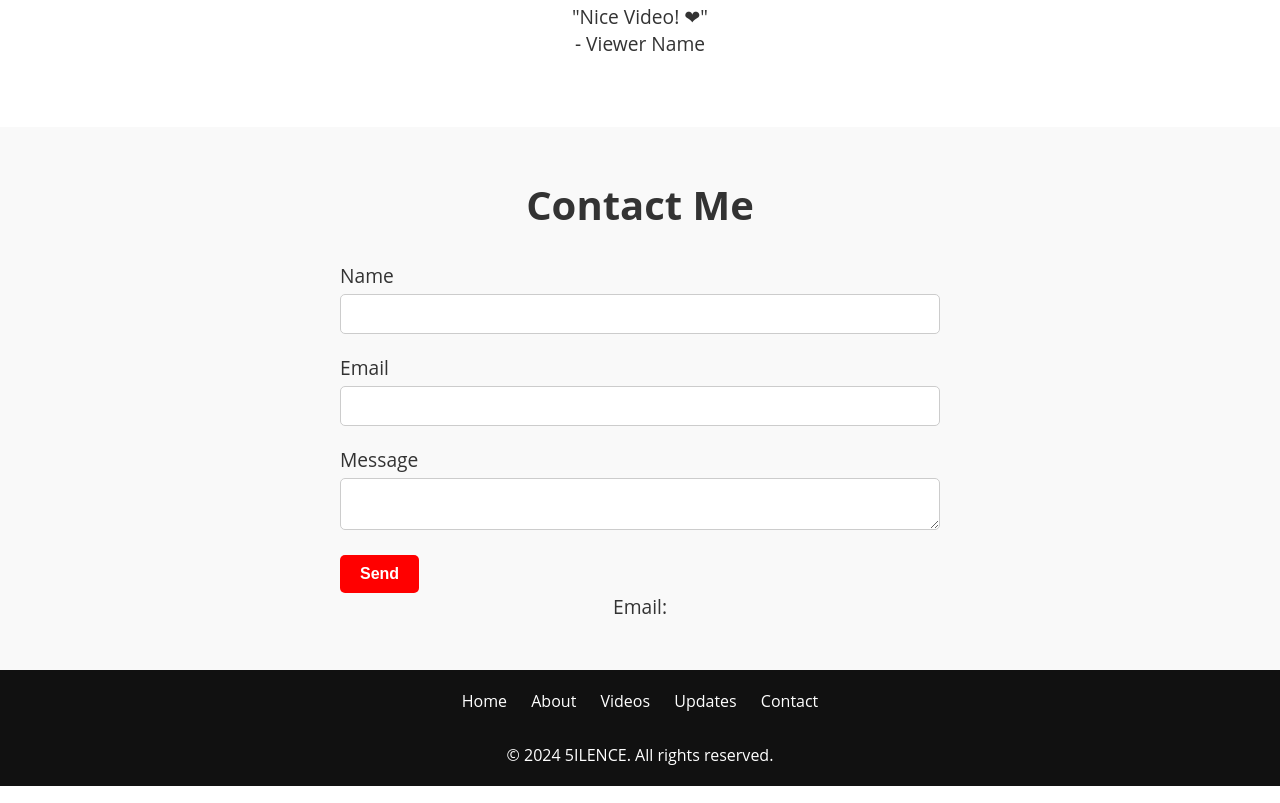
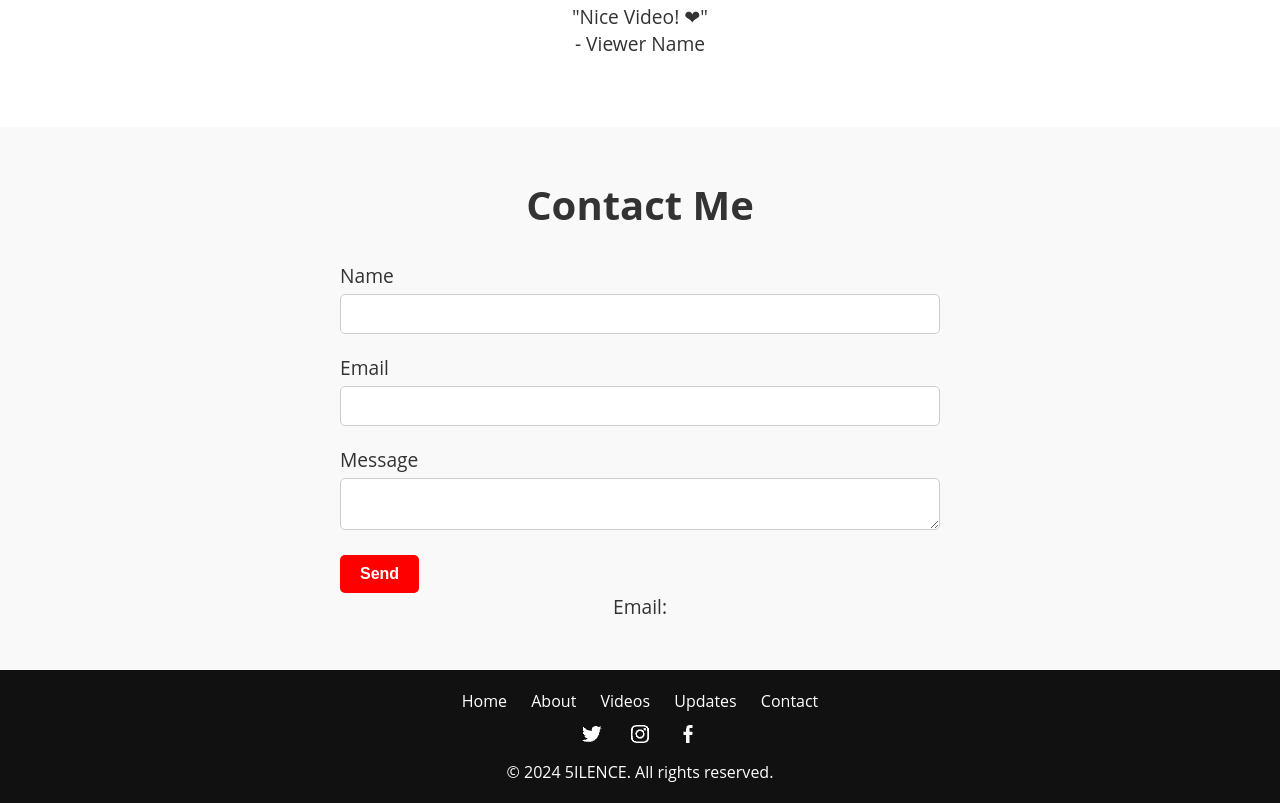
Before and after one commit to GagandeepSingh07/YT-channel, a plain HTML site: page index.html in a window 1280 px wide. Shown: the part 1703-2506 px from the top of the page. Drawn offline with Linux system fonts and the light colour scheme.

Commit message:
Code Changes
Css Updateed and little bit html

```diff
--- a/index.html
+++ b/index.html
@@ -145,9 +145,9 @@
         <a href="#contact">Contact</a>
       </div>
       <div class="footer-social">
-        <a href="your-twitter-link"><i class="fab fa-twitter"></i></a>
-        <a href="your-instagram-link"><i class="fab fa-instagram"></i></a>
-        <a href="your-facebook-link"><i class="fab fa-facebook"></i></a>
+        <a href="your-twitter-link"><!-- <i class="fab fa-twitter">TWITTER</i> --> <img class="footer-img" src="twitter-logo-24.png" alt=""> </a>
+        <a href="your-instagram-link"><!-- <i class="fab fa-instagram">INSTAGRAM</i> --> <img class="footer-img" src="instagram-logo-24.png" alt=""> </a>
+        <a href="your-facebook-link"><!-- <i class="fab fa-facebook">FACEBOOK</i> --> <img class="footer-img" src="facebook-logo-24.png" alt=""> </a>
       </div>
       <p>&copy; 2024 5ILENCE. All rights reserved.</p>
     </footer>
--- a/style.css
+++ b/style.css
@@ -284,11 +284,15 @@ body {
   }
 
   /* Footer */
-  footer {
+  /* footer {
     padding: 20px;
     background-color: #111;
     color: #fff;
     text-align: center;
+  }
+
+  .footer-social{
+    margin-top: 10px;
   }
 
   footer .footer-links a {
@@ -297,14 +301,63 @@ body {
 
   footer .footer-social a {
     margin: 0 10px;
-    color: #fff;
+    filter: invert(100%);
   }
 
-  footer .footer-social a:hover {
-    color: #ff0000;
+  .footer-img{
+    transition: transform 0.3s;
+  }
+
+  #footer-img:hover {
+    transform: scale(1.05);
   }
 
   footer p {
     margin-top: 10px;
     font-size: 1em;
-  }
+  } */
+  /* Footer */
+/* Footer */
+footer {
+  padding: 20px;
+  background-color: #111;
+  color: #fff;
+  text-align: center;
+}
+
+.footer-social {
+  margin-top: 10px;
+}
+
+footer .footer-links a {
+  margin: 0 10px;
+  color: #fff;
+  transition: transform 0.3s;
+}
+
+footer .footer-links a:hover {
+  transform: scale(1.05);
+}
+
+footer .footer-social a {
+  margin: 0 10px;
+  filter: invert(100%);
+  transition: transform 0.3s;
+}
+
+footer .footer-social a:hover {
+  transform: scale(1.05);
+}
+
+.footer-img {
+  transition: transform 0.3s;
+}
+
+.footer-img:hover {
+  transform: scale(1.2);
+}
+
+footer p {
+  margin-top: 10px;
+  font-size: 1em;
+}
```
